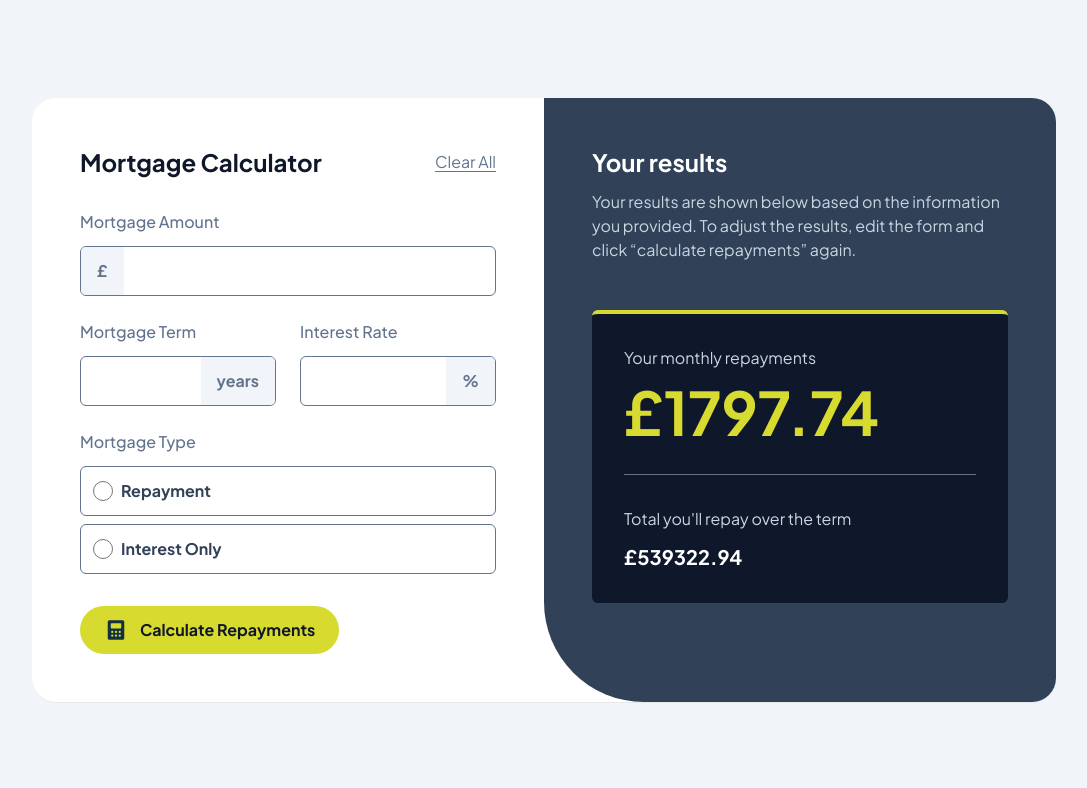
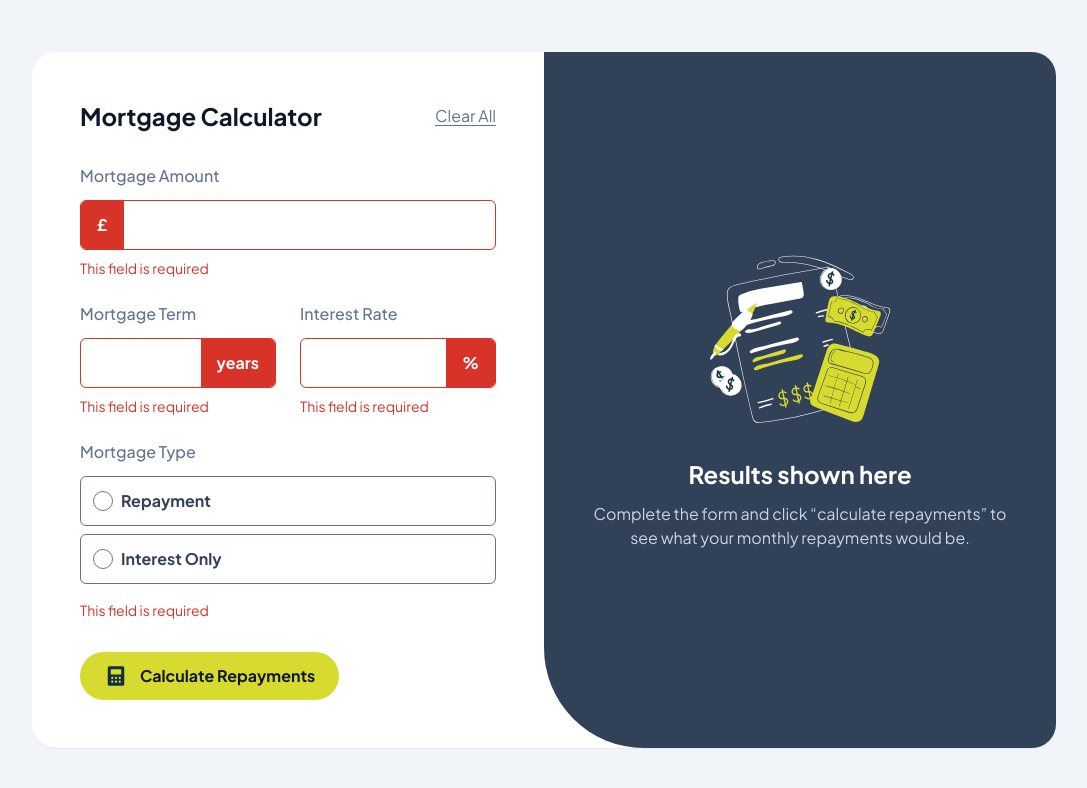
Before and after one commit to NitiemaAllassane/mortgage-repayment-calculator, a React (Vite) app: page / in a window 1280 px wide. Shown: the top 788 px of the page, without its empty margins (96-1183 px from the left). Built offline with nearby package versions, Linux system fonts and the light colour scheme; a web font is replaced by a local one.

Commit message:
Add fields error states

```diff
--- a/src/components/MortageCalculator.tsx
+++ b/src/components/MortageCalculator.tsx
@@ -1,19 +1,37 @@
+import { useState } from "react"
 import MortgageInputField from "./MortgageInputField"
 import MortgageTypeOption from "./MortgageTypeOption"
-// import EmptyState from "./EmptyState"
-import ResultDisplayer from "./ResultDisplayer"
+import EmptyState from "./EmptyState"
+// import ResultDisplayer from "./ResultDisplayer"
 import ActionButton from "./ActionButton"
+import type { Error } from "../types/types"
 
 
 
 
 export default function MortgageCalculator() {
+    const [ amountValue, setAmountValue ] = useState('');
+    const [ termValue, setTermValue ] = useState('');
+    const [ interestValue, setInterestValue ] = useState('');
+    const [ mortageTypeValue, setMortageTypeValue ] = useState('');
+    const [ error, setError ] = useState<Error>({
+        amount: "This field is required",
+        term: "This field is required",
+        interest: "This field is required",
+        mortgageType: "This field is required"
+    });
+
+
+    function handleSubmit(e: React.SubmitEvent<HTMLFormElement>) {
+        e.preventDefault();
+    }
+
 
     return (
         <article className="w-5xl bg-white rounded-3xl shadow-2xs">
             <div className="md:flex">
                 {/* Mortgage Form */}
-                <form className="md:w-1/2">
+                <form className="md:w-1/2" onSubmit={(e) => handleSubmit(e)}>
                     <div className="p-6 md:p-12">
                         <div className="md:flex md:items-center md:justify-between mb-8">
                             <h1 className="font-bold text-2xl text-slate-900 mb-3 md:mb-0">Mortgage Calculator</h1>
@@ -32,6 +50,9 @@ export default function MortgageCalculator() {
                                 label="Mortgage Amount"
                                 fieldType="amount"
                                 suffixPosition="left"
+                                value={amountValue}
+                                onValueChange={setAmountValue}
+                                error={error.amount}
                             />
                         </div>
 
@@ -42,6 +63,9 @@ export default function MortgageCalculator() {
                                     label="Mortgage Term"
                                     fieldType="term"
                                     suffixPosition="right"
+                                    value={termValue}
+                                    onValueChange={setTermValue}
+                                    error={error.term}
                                 />
                             </div>
                             <div>
@@ -49,6 +73,9 @@ export default function MortgageCalculator() {
                                     label="Interest Rate"
                                     fieldType="interest"
                                     suffixPosition="right"
+                                    value={interestValue}
+                                    onValueChange={setInterestValue}
+                                    error={error.interest}
                                 />
                             </div>
                         </div>
@@ -76,6 +103,7 @@ export default function MortgageCalculator() {
                                         id="interestOnly"
                                     />
                                 </li>
+                                <p className="text-sm font-normal text-red mt-2">{error.mortgageType}</p>
                             </ul>
                         </div>
 
@@ -89,13 +117,13 @@ export default function MortgageCalculator() {
 
 
                 <div className="md:w-1/2 p-6 md:p-12 bg-slate-700 md:rounded-tr-3xl md:rounded-br-3xl md:rounded-bl-[100px]">
-                    {/* <div className="flex items-center justify-center max-h-full h-full">
+                    <div className="flex items-center justify-center max-h-full h-full">
                         <EmptyState  />
-                    </div> */}
-                    <ResultDisplayer
+                    </div>
+                    {/* <ResultDisplayer
                         monthlyPayment={1797.74}
                         totalPayment={539322.94}
-                    />
+                    /> */}
                 </div>
             </div>
         </article>
--- a/src/components/MortgageInputField.tsx
+++ b/src/components/MortgageInputField.tsx
@@ -3,12 +3,18 @@ interface MortgageInputFieldProps {
     label: string;
     fieldType: "amount" | "term" | "interest";
     suffixPosition?: "left" | "right";
+    value: string;
+    error: string;
+    onValueChange: React.Dispatch<React.SetStateAction<string>>;
 }
 
 
 export default function MortgageInputField({
     label,
     fieldType,
+    value,
+    error,
+    onValueChange,
     suffixPosition = "left"
 }: MortgageInputFieldProps
 ) {
@@ -28,14 +34,19 @@ export default function MortgageInputField({
                 {label}
             </label>
             <div className={clsx(
-                `flex border border-slate-500 rounded-md overflow-hidden hover:outline-1 hover:outline-slate-700
-               focus-within:border-2 focus-within:border-lime focus-within:outline-none group `,
-                suffixPosition === "right" && "flex-row-reverse"
+                `flex border rounded-md overflow-hidden hover:outline-1 group `,
+                suffixPosition === "right" && "flex-row-reverse",
+                !error && `border-slate-500 hover:outline-slate-700
+               focus-within:border-2 focus-within:border-lime focus-within:outline-none`,
+               error && `outline-none border-red`
             )}>
                 <div
-                    className="bg-slate-100 text-slate-500 font-bold
-                    flex items-center justify-center px-4 group-focus-within:bg-lime
-                    group-focus-within:text-slate-900"
+                    className={clsx(
+                        `font-bold flex items-center justify-center px-4`,
+                        !error && `bg-slate-100 text-slate-500 group-focus-within:bg-lime
+                        group-focus-within:text-slate-900`,
+                        error && "bg-red text-white"
+                    )}
                 >
                     {suffixMap[fieldType]}
                 </div>
@@ -43,9 +54,12 @@ export default function MortgageInputField({
                     type="number"
                     name={fieldType}
                     id={fieldType}
+                    value={value}
+                    onChange={(e) => onValueChange(e.target.value)}
                     className="py-3 pl-4 w-full outline-none font-bold text-slate-700"
                 />
             </div>
+            <p className="text-sm font-normal text-red mt-2">{error}</p>
         </>
     )
 }
--- a/src/components/ResultDisplayer.tsx
+++ b/src/components/ResultDisplayer.tsx
@@ -1,7 +1,4 @@
-interface Results {
-    monthlyPayment: number;
-    totalPayment: number;
-}
+import type { Results } from "../types/types"
 
 export default function ResultDisplayer({ monthlyPayment, totalPayment }: Results) {
 
--- /dev/null
+++ b/src/types/types.ts
@@ -0,0 +1,11 @@
+export interface Results {
+    monthlyPayment: number;
+    totalPayment: number;
+}
+
+export interface Error {
+    amount: string;
+    term: string;
+    interest: string;
+    mortgageType: string;
+}
```
